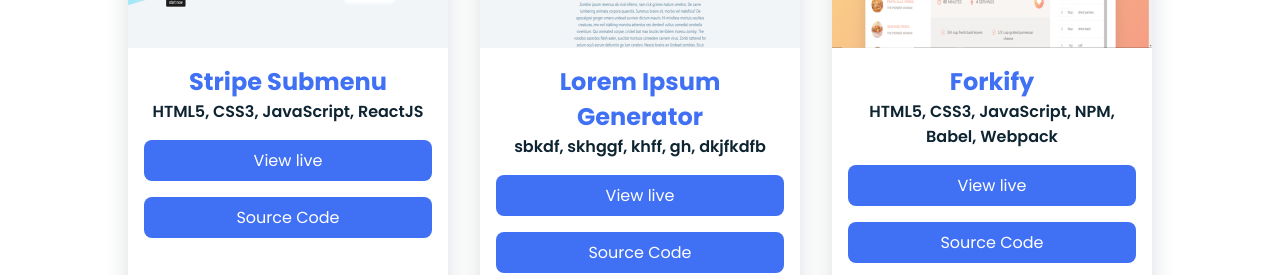
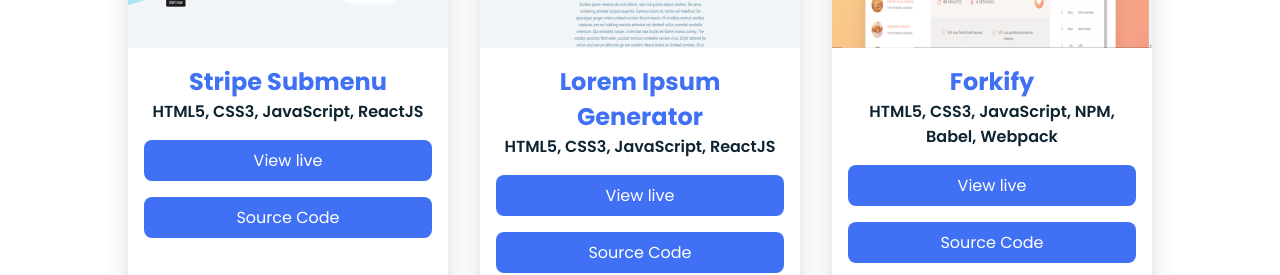
Before and after one commit to satyaki07/my-portfolio, a plain HTML site: page index.html in a window 1280 px wide. Shown: the part 2860-3135 px from the top of the page. Drawn offline with nearby package versions, Linux system fonts and the light colour scheme.

Commit message:
Project links add

```diff
--- a/index.html
+++ b/index.html
@@ -251,7 +251,7 @@
             </div>
             <div class="work-tab">
               <h1>Lorem Ipsum Generator</h1>
-              <p class="techno_text">sbkdf, skhggf, khff, gh, dkjfkdfb</p>
+              <p class="techno_text">HTML5, CSS3, JavaScript, ReactJS</p>
               <a
                 href="https://lorem-ipsum-gen.netlify.app/"
                 class="live-project"
```
